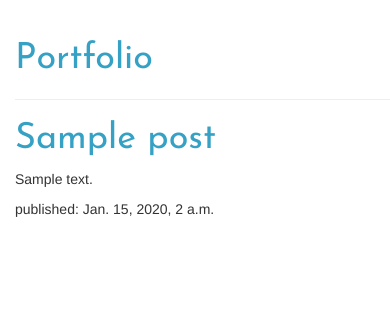
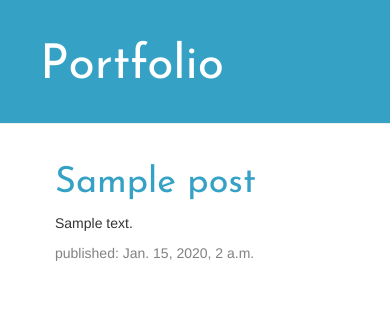
Before and after one commit to seanfarley/portfolio-site, a Django app: template blog/templates/blog/post_list.html in a window 390 px wide. Shown: the top 332 px of the page. Run offline with Django 3.2, Linux system fonts and the light colour scheme; the template is opened without the code that fills it: values that come from a table or form of the project are taken from there, others are empty; tables that the repository leaves empty hold one stand-in row (values such as "Sample post"); some libraries are stand-ins or nearby versions.

Commit message:
Modified static files.

```diff
--- a/blog/static/css/blog.css
+++ b/blog/static/css/blog.css
@@ -1,9 +1,46 @@
-h1 a {
-
-    color: #35A1C4;
-    font-family: "Josefin Sans";
+.page-header {
+    background-color: #35A1C4;
+    margin-top: 0;
+    padding: 20px 20px 20px 40px;
 }
 
-body {
-    padding-left: 15px;
+.page-header h1, .page-header h1 a, .page-header h1 a:visited, .page-header h1 a:active {
+    color: #ffffff;
+    font-size: 36pt;
+    text-decoration: none;
 }
+
+.content {
+    margin-left: 40px;
+}
+
+h1, h2, h3, h4 {
+    font-family: 'Josefin Sans';
+}
+
+.date {
+    color: #828282;
+}
+
+.save {
+    float: right;
+}
+
+.post-form textarea, .post-form input {
+    width: 100%;
+}
+
+.top-menu, .top-menu:hover, .top-menu:visited {
+    color: #ffffff;
+    float: right;
+    font-size: 26pt;
+    margin-right: 20px;
+}
+
+.post {
+    margin-bottom: 70px;
+}
+
+.post h1 a, .post h1 a:visited {
+    color: #35A1C4;
+}
--- a/blog/templates/blog/post_list.html
+++ b/blog/templates/blog/post_list.html
@@ -1,7 +1,7 @@
 {% load staticfiles %}
 <html>
     <head>
-        <title>Portfolio</title>
+        <title>Lauren's Portfolio</title>
         <link rel="stylesheet" href="//maxcdn.bootstrapcdn.com/bootstrap/3.2.0/css/bootstrap.min.css">
         <link rel="stylesheet" href="//maxcdn.bootstrapcdn.com/bootstrap/3.2.0/css/bootstrap-theme.min.css">
         <link rel="stylesheet" type="text/css" href="//fonts.googleapis.com/css?family=Josefin+Sans" />
@@ -12,12 +12,20 @@
             <h1><a href="/">Portfolio</a></h1>
         </div>
 
+        <div class="content container">
+          <div class="row">
+            <div class="col-md-8">
               {% for post in posts %}
                   <div class="post">
                       <h1><a href="">{{ post.title }}</a></h1>
                       <p>{{ post.text|linebreaksbr }}</p>
+                      <div class="date">
                         <p>published: {{ post.published_date }}</p>
                       </div>
+                  </div>
             {% endfor %}
+        </div>
+    </div>
+</div>
     </body>
 </html>
```
Lines whose indentation alone changed are shown as unchanged.
